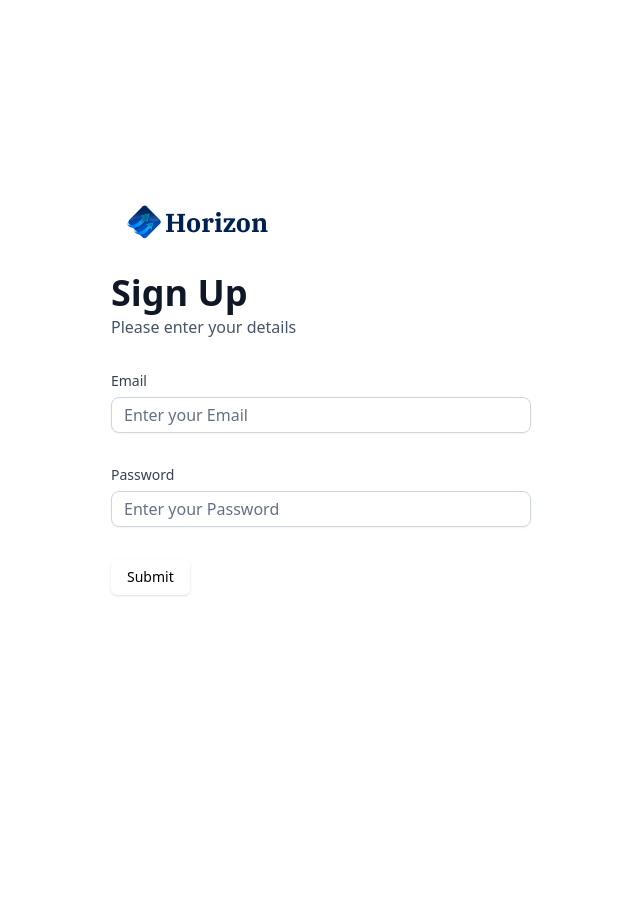
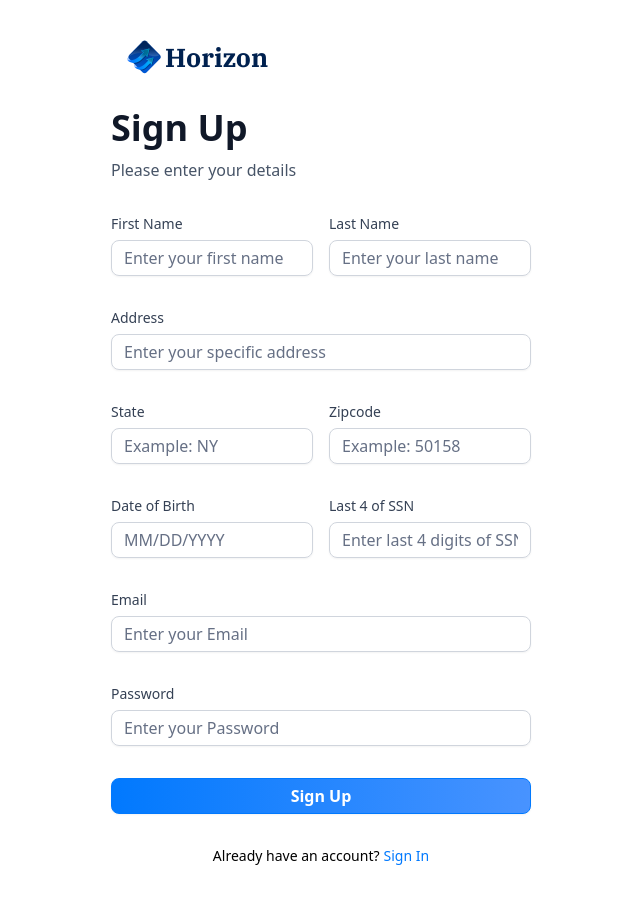
Before and after one commit to AustinAceC/HorizonApp, a Next.js app: page /sign-up in a window 1280 px wide. Shown: the whole page, without its empty margins (319-959 px from the left). Before the commit the page ends 800 px from the top, so only its background shows below. Built offline with nearby package versions, Linux system fonts and the light colour scheme.

Commit message:
Implement update Sign Up form with dynamic props

```diff
--- a/components/ui/AuthForm.tsx
+++ b/components/ui/AuthForm.tsx
@@ -3,7 +3,7 @@
 import React, { useState } from 'react'
 import Image from 'next/image'
 
-import { z } from "zod"
+import { set, z } from "zod"
 import { zodResolver } from "@hookform/resolvers/zod"
 import { useForm } from "react-hook-form"
 
@@ -18,7 +18,7 @@
   FormMessage,
 } from "@/components/ui/form"
 import { Input } from "@/components/ui/input"
-import { Divide } from 'lucide-react';
+import { Divide, Loader, Loader2 } from 'lucide-react';
 import CustomInput from './CustomInput';
 import { authformSchema } from '@/lib/utils';
 
@@ -27,10 +27,13 @@
 
 const AuthForm = ({ type }: {type: string}) => {
     const [user, setUser] = useState(null);
+    const [isLoading, setIsLoading] = useState(false);
+
+    const formSchema = authformSchema(type);
 
         // 1. Define your form.
-    const form = useForm<z.infer<typeof authformSchema>>({
-        resolver: zodResolver(authformSchema),
+    const form = useForm<z.infer<typeof formSchema>>({
+        resolver: zodResolver(formSchema),
         defaultValues: {
             email: "",
             password: "",
@@ -38,10 +41,12 @@
     })
 
     // 2. Define a submit handler.
-    function onSubmit(values: z.infer<typeof authformSchema>) {
+    function onSubmit(values: z.infer<typeof formSchema>) {
         // Do something with the form values.
         // ✅ This will be type-safe and validated.
+        setIsLoading(true)
         console.log(values)
+        setIsLoading(false)
     }
 
 
@@ -60,8 +65,8 @@
                 </Link>
                 <div className='flex flex-col gap-1 md:gap-3'>
                     <h1 className='text-24 lg:text-36 font-semibold text-gray-900'>
-                        {user ? 'Link Account': type === 'sign-in' ? 'Sign in': "Sign Up"}
-                        <p className='text-16 font-normal text-gray-600'>
+                        {user ? 'Link Account': type === 'sign-in' ? 'Sign In': "Sign Up"}
+                        <p className='text-16 font-light text-gray-600 mt-2'>
                             {user
                             ? 'Link your account to get started': "Please enter your details"
                             }
@@ -77,14 +82,50 @@
                 <>
                 <Form {...form}>
                     <form onSubmit={form.handleSubmit(onSubmit)} className="space-y-8">
+                        {type === 'sign-up' && (
+                            <>
+                                <div className="flex gap-4">
+                                    <CustomInput control={form.control} name='firstName' label='First Name' placeholder='Enter your first name'/>
+                                    <CustomInput control={form.control} name='lastName' label='Last Name' placeholder='Enter your last name'/>
+                                </div>
+                                <CustomInput control={form.control} name='address1' label='Address' placeholder='Enter your specific address'/>
+                                <div className="flex gap-4">
+                                    <CustomInput control={form.control} name='state' label='State' placeholder='Example: NY'/>
+                                    <CustomInput control={form.control} name='zipcode' label='Zipcode' placeholder='Example: 50158'/>
+                                </div>
+                                <div className="flex gap-4">
+                                    <CustomInput control={form.control} name='dob' label='Date of Birth' placeholder='MM/DD/YYYY'/>
+                                    <CustomInput control={form.control} name='ssn' label='Last 4 of SSN' placeholder='Enter last 4 digits of SSN'/>
+                                </div>
+                            </>
+                        )
+
+                        }
 
                         <CustomInput control={form.control} name='email' label='Email' placeholder='Enter your Email'/>
                         <CustomInput control={form.control} name='password' label='Password' placeholder='Enter your Password'/>
 
-                        <Button type="submit">Submit</Button>
+                        <div className="flex flex-col gap-4">
+                            <Button type="submit" disabled={isLoading} className='form-btn'>
+                                {isLoading ? (
+                                    <>
+                                        <Loader2 size={20} className='animate-spin'/> &nbsp; Loading...
+                                    </>
+                                ): type === 'sign-in' ? 'Sign In': 'Sign Up'}
+                            </Button>
+                        </div>
                     </form>
                 </Form>
+                <footer className='flex justify-center gap-1'>
+                    <p className="text-14 font-normal">
+                        {type === 'sign-in' ? "Don't have an account?": 'Already have an account?'}
+                    </p>
+                    <Link href={type === 'sign-in' ? '/sign-up': '/sign-in'} className="form-link">
+                        {type === 'sign-in' ? 'Sign Up': 'Sign In'}
+                    </Link>
+                </footer>
                 </>
+
             )
 
             }
--- a/components/ui/CustomInput.tsx
+++ b/components/ui/CustomInput.tsx
@@ -5,9 +5,11 @@
 import { z } from 'zod';
 import { authformSchema } from '@/lib/utils';
 
+const formSchema = authformSchema('sign-up')
+
 interface CustomInputProps {
-  control: Control<z.infer<typeof authformSchema>>;
-  name: FieldPath<z.infer<typeof authformSchema>>;
+  control: Control<z.infer<typeof formSchema>>;
+  name: FieldPath<z.infer<typeof formSchema>>;
   label: string;
   placeholder: string;
 }
--- a/lib/utils.ts
+++ b/lib/utils.ts
@@ -195,7 +195,16 @@
   return date > twoDaysAgo ? "Processing" : "Success";
 };
 
-export const authformSchema = z.object({
+export const authformSchema = (type: string) => z.object({
+  //sign up
+  firstName: type === 'sign-in' ? z.string().optional() :  z.string().min(3),
+  lastName: type === 'sign-in' ? z.string().optional() :  z.string().min(3),
+  address1: type === 'sign-in' ? z.string().optional() :  z.string().max(50),
+  state: type === 'sign-in' ? z.string().optional() :  z.string().min(2).max(2),
+  zipcode: type === 'sign-in' ? z.string().optional() :  z.string().min(3).max(6),
+  dob: type === 'sign-in' ? z.string().optional() :  z.string().min(3),
+  ssn: type === 'sign-in' ? z.string().optional() :  z.string().min(3),
+  //both
   email: z.string().email(),
   password: z.string().min(8)
-})
+});
```
